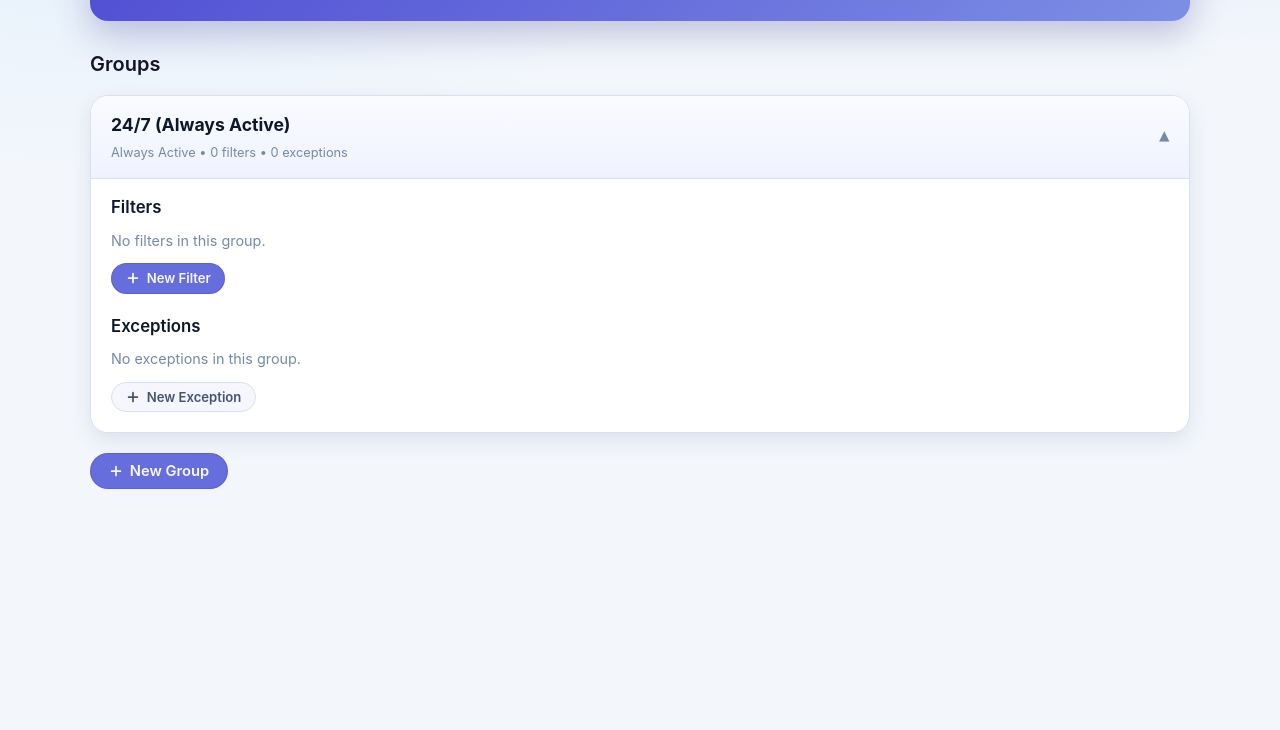
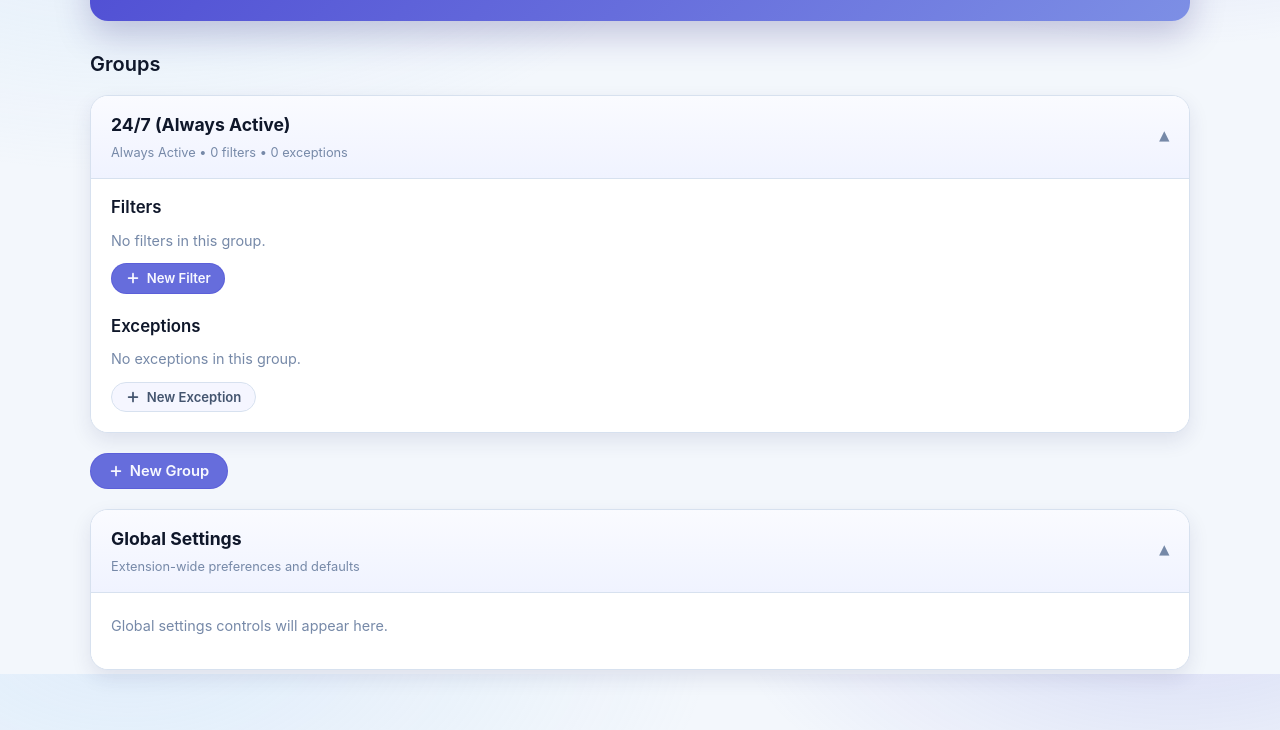
Before and after one commit to danielchalmers/Teichos, a website built with Vite: page src/options/index.html in a window 1280 px wide. Shown: the part 126-856 px from the top of the page. Before the commit the page ends 800 px from the top, so only its background shows below. Built offline with nearby package versions, Linux system fonts and the light colour scheme; some packages are replaced by stand-ins of ours.

Commit message:
Add global settings placeholder (#86)
Introduce an expanded Global Settings section below the existing filter groups on the options page. This reserves a clear extension-wide settings area without changing the current group/filter storage model or adding behavior before the follow-up options are defined.

```diff
--- a/src/options/index.html
+++ b/src/options/index.html
@@ -123,6 +123,18 @@
           New Group
         </button>
       </div>
+
+      <details class="group-item options-placeholder-group" open>
+        <summary class="group-header">
+          <div class="group-info">
+            <div class="group-title">Global Settings</div>
+            <div class="filter-meta">Extension-wide preferences and defaults</div>
+          </div>
+        </summary>
+        <div class="group-content">
+          <p class="empty-state">Global settings controls will appear here.</p>
+        </div>
+      </details>
     </div>
 
     <template id="options-group-template">
--- a/src/options/styles/options.css
+++ b/src/options/styles/options.css
@@ -513,6 +513,10 @@ label {
   box-shadow: var(--shadow-sm);
 }
 
+.options-placeholder-group {
+  margin-top: 1.25rem;
+}
+
 .group-header {
   display: flex;
   align-items: center;
```
